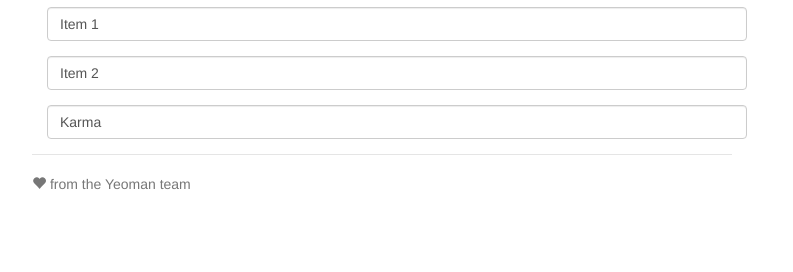
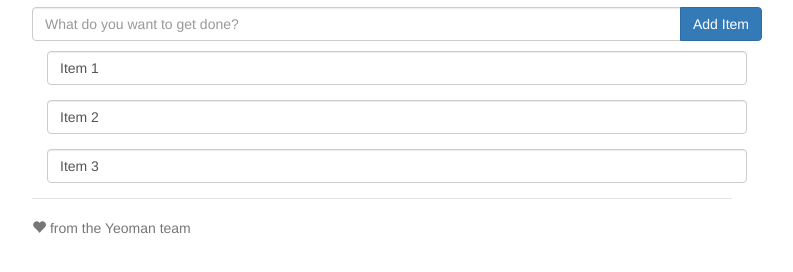
Before and after one commit to antmachine/yo-todo, a website: page app/index.html in a window 1280 px wide. Shown: the part 166-438 px from the top of the page, without its empty margins (258-1051 px from the left). Drawn offline with nearby package versions, Linux system fonts and the light colour scheme; some packages are replaced by stand-ins of ours; files that its build step writes are made by us from their sources.

Commit message:
added input for todo list

```diff
--- a/app/scripts/controllers/main.js
+++ b/app/scripts/controllers/main.js
@@ -12,6 +12,6 @@ angular.module('yoTodoApp')
     $scope.todos = [
       'Item 1',
       'Item 2',
-      'Karma'
+      'Item 3'
     ];
   });
--- a/app/views/main.html
+++ b/app/views/main.html
@@ -1,7 +1,22 @@
 <div class="container">
-<h2>Yo-Todos</h2>
-<p class="form-group" ng-repeat="todo in todos">
-  <input class="form-control" type="text" ng-model="todo">
-</p>
+  <h2>Yo-Todos</h2>
+
+  <!-- Input for Todo items -->
+  <form role="form" ng-submit="addTodo()">
+    <div class="row">
+      <div class="input-group">
+        <input class="form-control" type="text" ng-model="todo" placeholder="What do you want to get done?">
+        <span class="input-group-btn">
+          <input class="btn btn-primary" type="submit" value="Add Item">
+        </span>
+      </div>
+    </div>
+  </form>
+  <p></p>
+
+  <!-- Todo list -->
+  <p class="form-group" ng-repeat="todo in todos">
+    <input class="form-control" type="text" ng-model="todo">
+  </p>
 
 </div>
```
